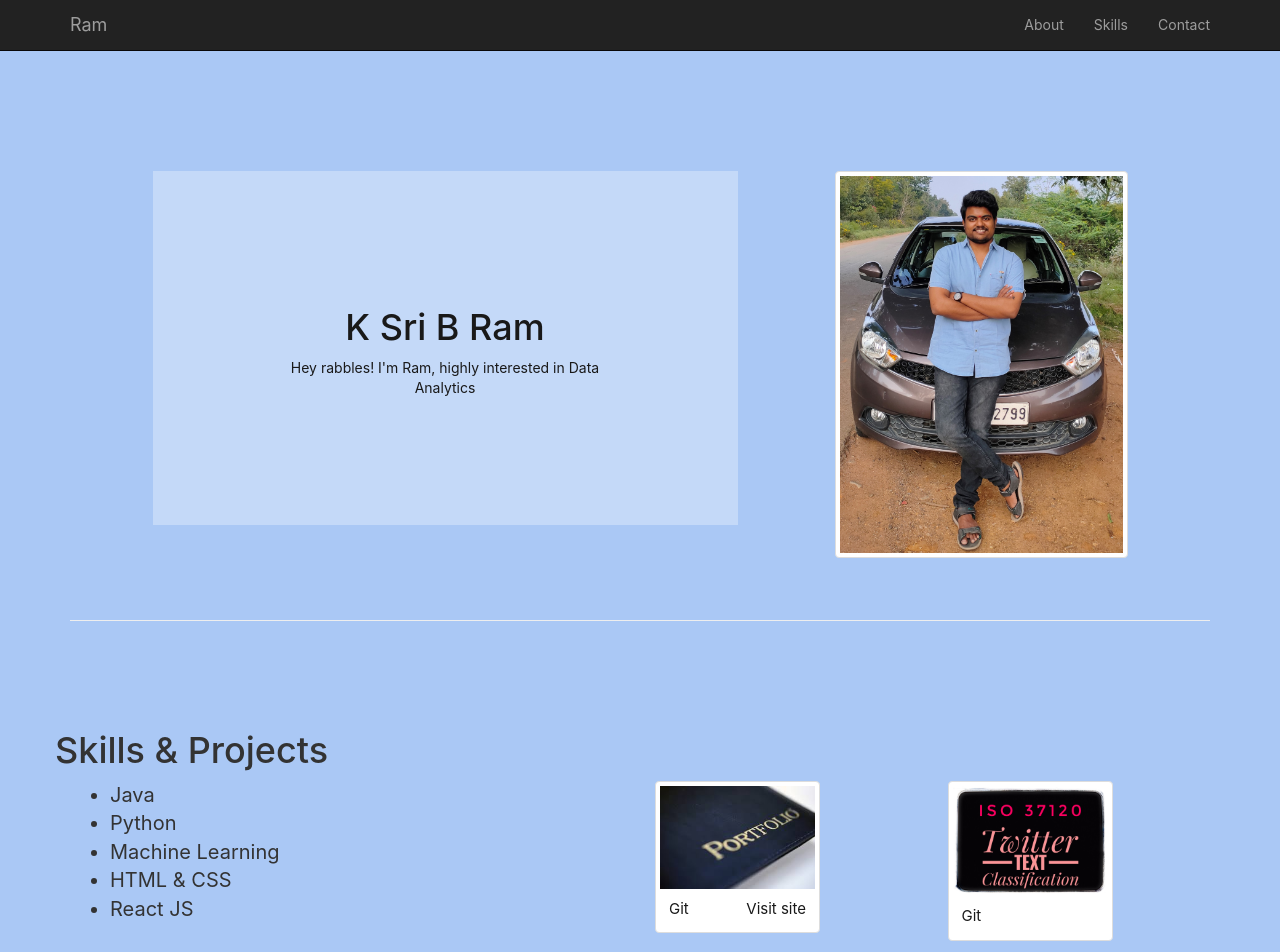
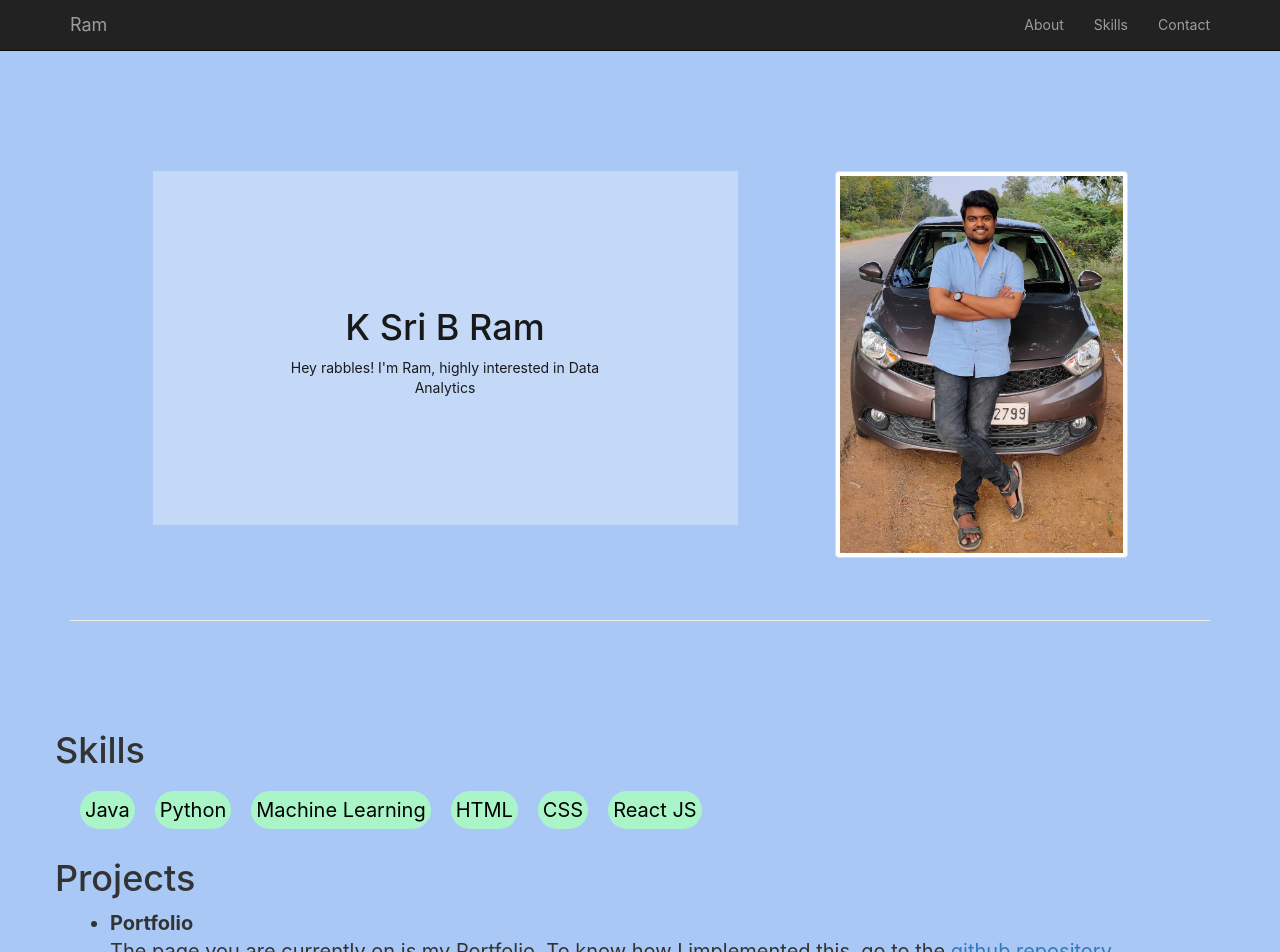
Before and after one commit to Ram3812/portfolio, a React (Create React App) app: page / in a window 1280 px wide. Shown: the top 952 px of the page. Built offline with nearby package versions, Linux system fonts and the light colour scheme.

Commit message:
Skills updated

```diff
--- a/src/body.css
+++ b/src/body.css
@@ -5,7 +5,23 @@
     color: rgb(25, 25, 25);
 }
 
-.skills {
+.skills ul{
+    font-size: 20px;
+    list-style-type: none;
+    margin: 0px;
+    padding: 0px;
+    overflow: hidden;
+}
+
+.skills li a{
+    float: left;
+    color: black;
+    background-color: rgb(170,245,200);
+    border-radius: 20px;
+    margin: 10px;
+    padding: 5px;
+}
+.projects {
     font-size: 20px;
     text-align: justify;
     text-justify: inter-word;
@@ -60,3 +76,9 @@
     text-align: center;
     color: rgb(25, 25, 25);
 }
+
+@media only screen and (max-width: 988px) {
+    .dis {
+        display: none;
+    }
+}
--- a/src/skills.js
+++ b/src/skills.js
@@ -12,36 +12,21 @@ class Skills extends React.Component {
         return (
             <div style={{paddingTop: "70px", minHeight: "600px"}} id="skills">
                 <div className="row">
-                    <h1>Skills & Projects</h1>
-                    <div className="col-xs-5 skills">
+                    <h1>Skills</h1>
+                    <div className="col-xs-12 skills">
                         <ul>
-                            <li>Java</li>
-                            <li>Python</li>
-                            <li>Machine Learning</li>
-                            <li>HTML & CSS</li>
-                            <li>React JS</li>
+                            <li><a href="https://en.wikipedia.org/wiki/Java_(programming_language)"  rel="noopener noreferrer" target="_blank">Java</a></li>
+                            <li><a href="https://en.wikipedia.org/wiki/Python_(programming_language)"  rel="noopener noreferrer" target="_blank">Python</a></li>
+                            <li><a href="https://en.wikipedia.org/wiki/Machine_learning"  rel="noopener noreferrer" target="_blank">Machine Learning</a></li>
+                            <li><a href="https://en.wikipedia.org/wiki/HTML"  rel="noopener noreferrer" target="_blank">HTML</a></li>
+                            <li><a href="https://en.wikipedia.org/wiki/CSS"  rel="noopener noreferrer" target="_blank">CSS</a></li>
+                            <li><a href="https://en.wikipedia.org/wiki/React_(web_framework)"  rel="noopener noreferrer" target="_blank">React JS</a></li>
                         </ul>
-                    </div>
-                    <div className="col-xs-2 col-xs-offset-1">
-                        <div className="thumbnail">
-                            <img className="card-img-top" src={require("./images/pf.jpg")} alt="Portfolio"/>
-                            <div className="caption">
-                                <a href="https://github.com/Ram3812/portfolio" rel="noopener noreferrer" target="_blank">Git</a>
-                                <a href="#host" style={{float:"right"}}>Visit site</a>
-                            </div>
-                        </div>
-                    </div>
-                    <div className="col-xs-2 col-xs-offset-1">
-                        <div className="thumbnail">
-                            <img className="card-img-top" src={require("./images/isoPro.jpeg")} alt="ISO Project"/>
-                            <div className="caption">
-                                <a href="https://github.com/Ram3812/twitter_project" rel="noopener noreferrer" target="_blank">Git</a>
-                            </div>
-                        </div>
                     </div>
                 </div>
                 <div className="row">
-                    <div className="col-xs-12 skills">
+                    <h1>Projects</h1>
+                    <div className="col-xs-12 projects">
                         <ul>
                             <li><b>Portfolio</b></li>
                             <p>The page you are currently on is my Portfolio. To know how I implemented this, go to the <a href="https://github.com/Ram3812/portfolio" rel="noopener noreferrer" target="_blank">github repository</a></p> <br/>
```
